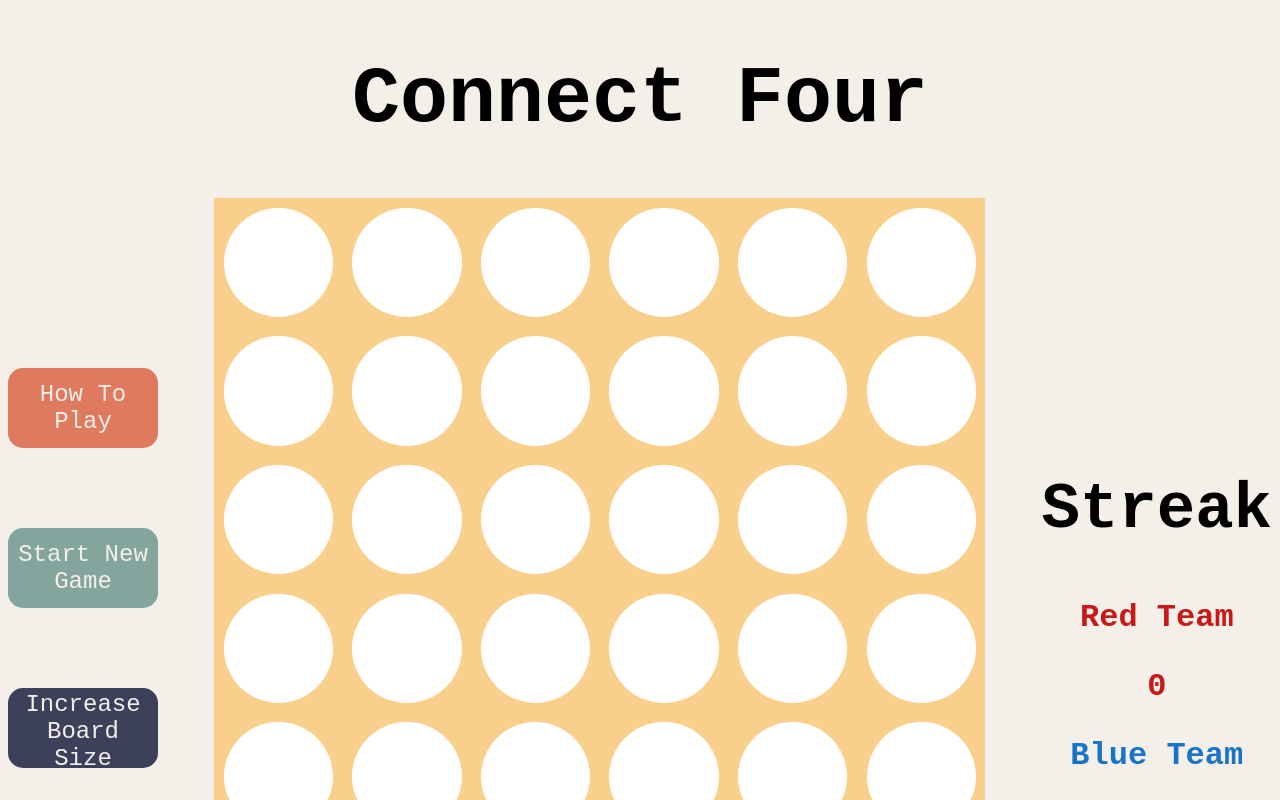
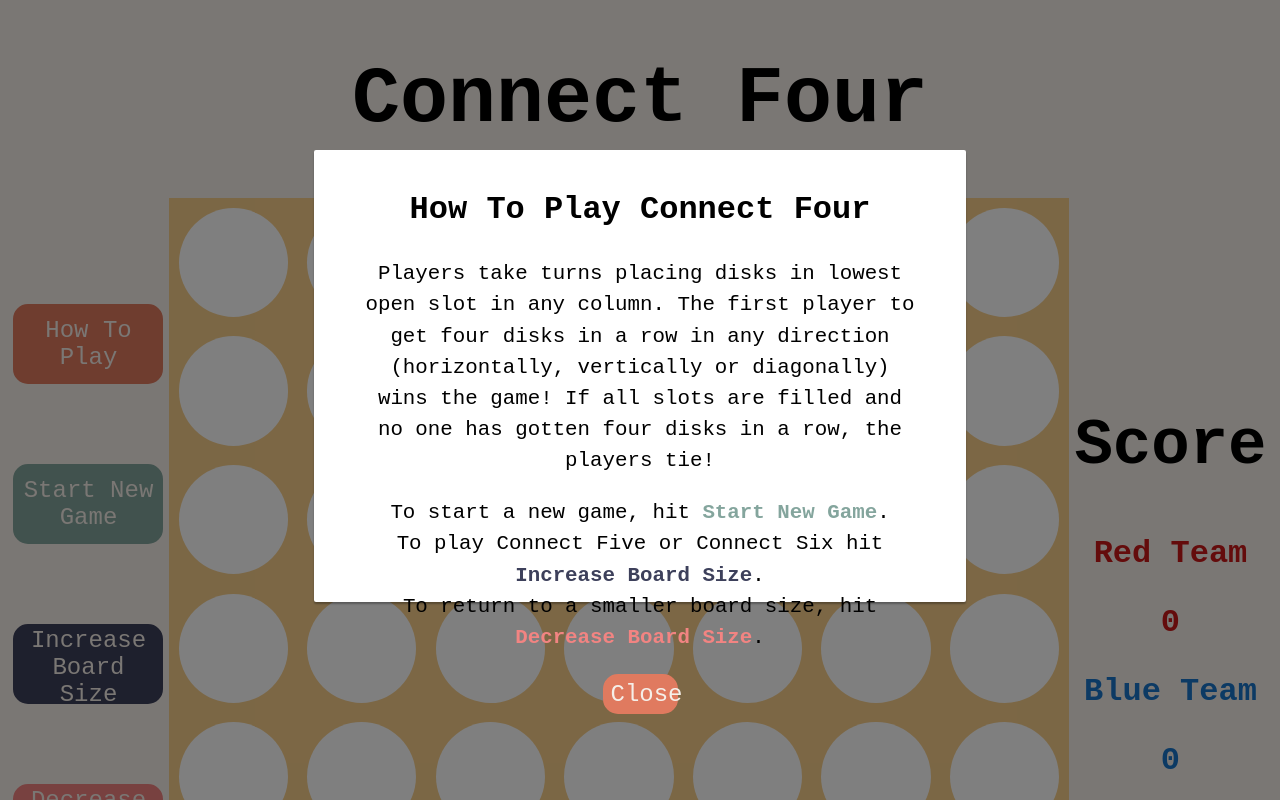
Before and after one commit to ejgolden94/connect-four, a plain HTML site: page connect_four/index.html in a window 1280 px wide. Both pictures are taken after a click on the button "How To Play". Shown: the top 800 px of the page. Drawn offline with nearby package versions, Linux system fonts and the light colour scheme; a web font is replaced by a local one.

Commit message:
adds how to modal

```diff
--- a/connect_four/css/style.css
+++ b/connect_four/css/style.css
@@ -20,6 +20,11 @@ h2{
 
 h3{
     font-size: 2rem;
+}
+
+p{
+    font-size: 1.3rem;
+    line-height: 1.5;
 }
 
 .gameplay{
@@ -51,12 +56,12 @@ button:focus{
     outline:none;
 }
 
-#how-to{
+#how-to, #close{
     background-color: #E07A5F;
     border: 2px solid #E07A5F;
 }
 
-#how-to:hover{
+#how-to:hover, #close:hover{
     background-color: #f5efe9;
     color:#E07A5F;
 }
@@ -134,3 +139,48 @@ button:focus{
 .team-2 {
     color: #1874C9;
 }
+
+#modal {
+	background-color: rgba(0,0,0,0.5);
+	position: fixed;
+	top: 0;
+	left: 0;
+	height: 100%;
+	width: 100%;
+	z-index: 1;
+	overflow: scroll;
+    display: none;
+}
+
+#modal-textbox {
+	background-color: white;
+	height: 350px;
+	width: 550px;
+    border-radius: 2px;
+    margin: 150px auto;
+	/*This will set the margins for the top and the bottom to 150px (or larger). The right and left will automatically set themselves (and keep the box centered horizontally).*/
+	box-shadow: 0 2px 2px rgba(0, 0, 0, 0.3);
+    /*This will give the box some depth.*/
+    padding: 4%;
+}
+#modal-textbox h3{
+    margin: -10px auto 30px auto ;
+}
+
+#close {
+    height: 40px;
+    width:75px;
+    margin: 0 auto;
+}
+
+#span-start{
+    color: #84A59D;
+}
+
+#span-inc{
+    color: #3D405B;
+}
+
+#span-dec{
+    color: #F28482;
+}
--- a/connect_four/index.html
+++ b/connect_four/index.html
@@ -20,15 +20,15 @@
 
         </div>
         <div class = 'stats'>
-            <h2>Streak</h2>
+            <h2>Score</h2>
             <div class="streak">
                 <div class='team-1'>
                     <h3>Red Team</h3>
-                    <h3 id="team-1-streak">0</h3>
+                    <h3 id="team-1-score">0</h3>
                 </div>
                 <div class='team-2'>
                     <h3>Blue Team</h3>
-                    <h3 id="team-2-streak">0</h3>
+                    <h3 id="team-2-score">0</h3>
                 </div>
             </div>
         </div>
@@ -36,5 +36,15 @@
     <div class="message">
 
     </div>
+    <div id="modal">
+        <div id='modal-textbox'>
+            <h3>How To Play Connect Four</h3>
+            <p>Players take turns placing disks in lowest open slot in any column. The first player to get four disks in a row in any direction (horizontally, vertically or diagonally) wins the game! If all slots are filled and no one has gotten four disks in a row, the players tie!</p>
+            <p>To start a new game, hit <span id="span-start"><strong>Start New Game</strong></span>. <br>To play Connect Five or Connect Six hit <span id="span-inc"><strong>Increase Board Size</strong></span>. <br>To return to a smaller board size, hit <span id="span-dec"><strong>Decrease Board Size</strong></span>.</p>
+            <div id='modal-footer'>
+                <button id="close">Close</button>
+            </div>
+        </div>
+    </div>
 </body>
 </html>
--- a/connect_four/js/app.js
+++ b/connect_four/js/app.js
@@ -23,7 +23,7 @@ $(()=>{
         if (num === 4){
           this.rows = 6
           this.columns = 7
-          console.log($('#size'));
+          $('#size').text('Four')
         } else if (num === 5){
           this.rows = 7
           this.columns = 8
@@ -121,7 +121,7 @@ $(()=>{
       win(){
           $('.hole').removeClass('available')
           $('.message').append($('<h2>').text(`${this.currentTurn.team} wins the game!`).css('color',this.currentTurn.color))
-          this.currentTurn.updateStreak()
+          this.currentTurn.updateScore()
           this.playing = false
       },
       checkTie(){
@@ -182,11 +182,11 @@ $(()=>{
           this.team = team
           this.color = color
           this.teamNo = teamNo
-          this.streak = 0
+          this.score = 0
       }
-      updateStreak(){
-          this.streak++
-          $(`#team-${this.teamNo}-streak`).text(this.streak)
+      updateScore(){
+          this.score++
+          $(`#team-${this.teamNo}-score`).text(this.score)
       }
   }
 
@@ -202,6 +202,8 @@ $(()=>{
   const $startbtn = $('#start').on('click',connectFour.startGame)
   const $incBoardbtn = $('#inc-board').on('click',()=>{connectFour.updateBoardSize(connectFour.boardSize+1)})
   const $decBoardbtn = $('#dec-board').on('click',()=>{connectFour.updateBoardSize(connectFour.boardSize-1)})
+  const $openModal = $('#how-to').on('click',()=>{$('#modal').css('display','block')})
+  const $closeModal = $('#close').on('click',()=>{$('#modal').css('display','none')})
 
   // create the initial board
   connectFour.generateBoard()
```
